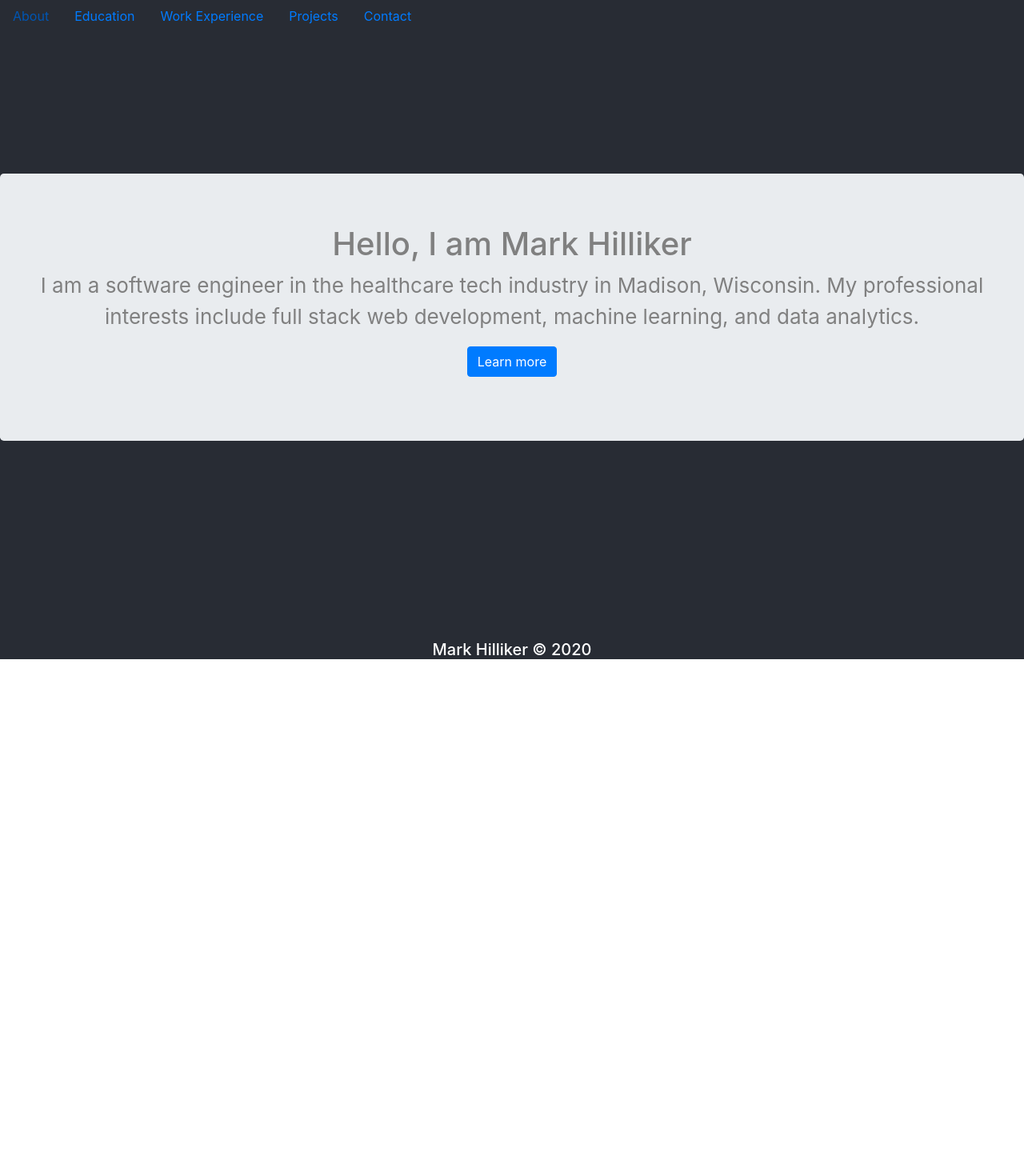
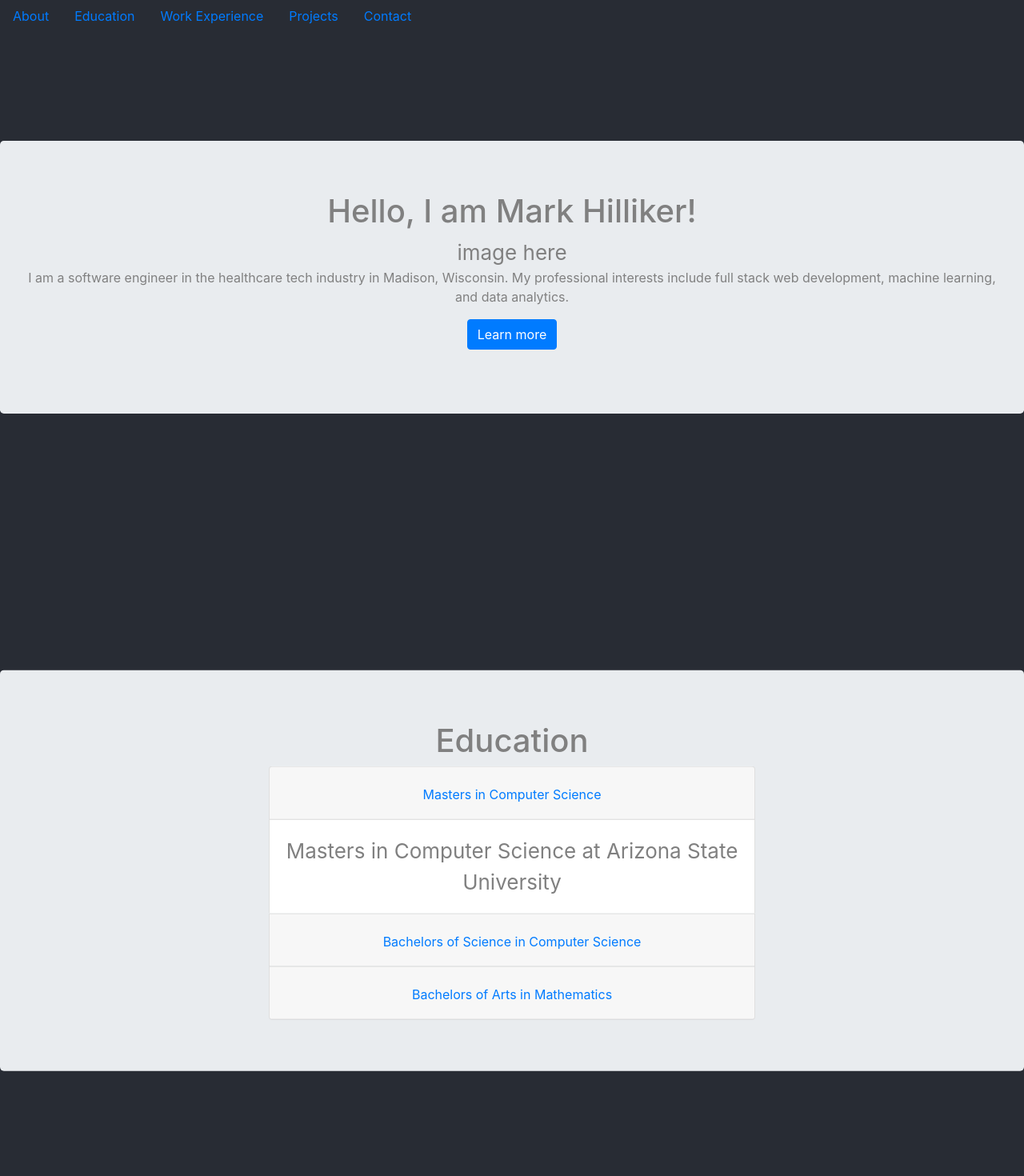
Before and after one commit to mhilliker/my-page, a React (Create React App) app in the folder my-site/: page / in a window 1280 px wide. Shown: the top 1470 px of the page at 80% size. Before the commit the page ends 832 px from the top, so only its background shows below. Built offline with nearby package versions, Linux system fonts and the light colour scheme.

Commit message:
layout fixes

```diff
--- a/my-site/src/App.css
+++ b/my-site/src/App.css
@@ -53,12 +53,28 @@
 }
 
 .fullscreenItem {
-  height: 100%;
+  height: 100vh;
   width: 100%;
+}
+
+.fullscreenContent {
+  padding-top: 45%;
+  transform: translateY(-50%);
+  color: grey;
 }
 
 .aboutPage {
   width: 100%;
   height: 100%;
+}
+
+p {
+  font-size: 1rem;
+}
+
+.educationAccordion {
+  width: 50%;
+  margin-left: auto;
+  margin-right: auto;
   color: grey;
 }
--- a/my-site/src/App.js
+++ b/my-site/src/App.js
@@ -5,6 +5,7 @@ import './App.css';
 import Navbar from './components/navbar';
 import Footer from './components/footer';
 import About from './components/about';
+import Education from './components/education';
 
 function App() {
   return (
@@ -24,6 +25,7 @@ function App() {
           Learn React
         </a> */}
         <About />
+        <Education />
       </header>
       <Footer />
     </div>
--- a/my-site/src/components/about.jsx
+++ b/my-site/src/components/about.jsx
@@ -8,9 +8,10 @@ class About extends React.Component {
     render() {
         return (
             <FullscreenItem id="aboutPage">
-                <div className="aboutPage">
+                <div className="aboutPage fullscreenContent">
                    <Jumbotron>
-                    <h1>Hello, I am Mark Hilliker</h1>
+                    <h1>Hello, I am Mark Hilliker!</h1>
+                    <div>image here</div>
                     <p>
                     I am a software engineer in the healthcare tech industry in Madison, Wisconsin.
                     My professional interests include full stack web development, machine learning, and data analytics.
@@ -20,7 +21,7 @@ class About extends React.Component {
                     </p>
                     </Jumbotron>
                 </div >
-            </FullscreenItem >
+            </FullscreenItem>
         );
     }
 }
--- /dev/null
+++ b/my-site/src/components/education.jsx
@@ -0,0 +1,62 @@
+import React from 'react';
+import Jumbotron from 'react-bootstrap/Jumbotron';
+import Accordion from 'react-bootstrap/Accordion';
+import Card from 'react-bootstrap/Card';
+import Button from 'react-bootstrap/Button';
+
+import FullscreenItem from './fullscreenitem';
+
+class Education extends React.Component {
+    render() {
+        return (
+            <FullscreenItem id="educationPage">
+                <div className="educationPage fullscreenContent">
+                <Jumbotron>
+                    <h1>Education</h1>
+                    <EducationAccordion />
+                    </Jumbotron>
+                </div >
+            </FullscreenItem >
+        );
+    }
+}
+
+function EducationAccordion() {
+    return (
+        <Accordion defaultActiveKey="0" className="educationAccordion">
+            <Card>
+                <Card.Header>
+                    <Accordion.Toggle as={Button} variant="link" eventKey="0">
+                        Masters in Computer Science
+                                </Accordion.Toggle>
+                </Card.Header>
+                <Accordion.Collapse eventKey="0">
+                    <Card.Body>Masters in Computer Science at Arizona State University</Card.Body>
+                </Accordion.Collapse>
+            </Card>
+            <Card>
+                <Card.Header>
+                    <Accordion.Toggle as={Button} variant="link" eventKey="1">
+                        Bachelors of Science in Computer Science
+                                </Accordion.Toggle>
+                </Card.Header>
+                <Accordion.Collapse eventKey="1">
+                    <Card.Body>Bachelors of Science in Computer Science at ASU</Card.Body>
+                </Accordion.Collapse>
+            </Card>
+            <Card>
+                <Card.Header>
+                    <Accordion.Toggle as={Button} variant="link" eventKey="2">
+                        Bachelors of Arts in Mathematics
+                                </Accordion.Toggle>
+                </Card.Header>
+                <Accordion.Collapse eventKey="2">
+                    <Card.Body>Bachelors of Arts in Mathematics at ASU</Card.Body>
+                </Accordion.Collapse>
+            </Card>
+        </Accordion>
+
+    );
+}
+
+export default Education;
--- a/my-site/src/components/navbar.jsx
+++ b/my-site/src/components/navbar.jsx
@@ -1,16 +1,14 @@
 import React from 'react';
 import Nav from 'react-bootstrap/Nav';
 
-function Navbar(){
+function Navbar() {
     return (
-        <Nav
-        activeKey="/home"
-        onSelect={(selectedKey) => alert(`selected ${selectedKey}`)}>
+        <Nav>
             <Nav.Item>
-          <Nav.Link href="/home" eventKey="link-about">About</Nav.Link>
+                <Nav.Link href="#aboutPage" eventKey="link-about">About</Nav.Link>
             </Nav.Item>
             <Nav.Item>
-          <Nav.Link eventKey="link-education">Education</Nav.Link>
+                <Nav.Link eventKey="link-education" href="#educationPage">Education</Nav.Link>
             </Nav.Item>
             <Nav.Item>
                 <Nav.Link eventKey="link-work">Work Experience</Nav.Link>
```
Lines whose indentation alone changed are shown as unchanged.
